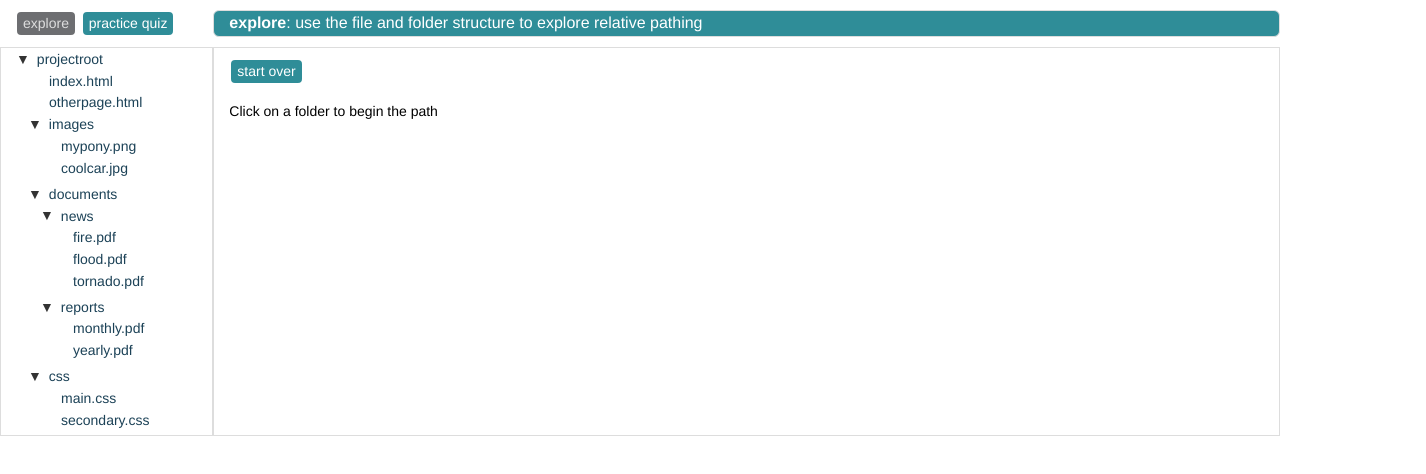
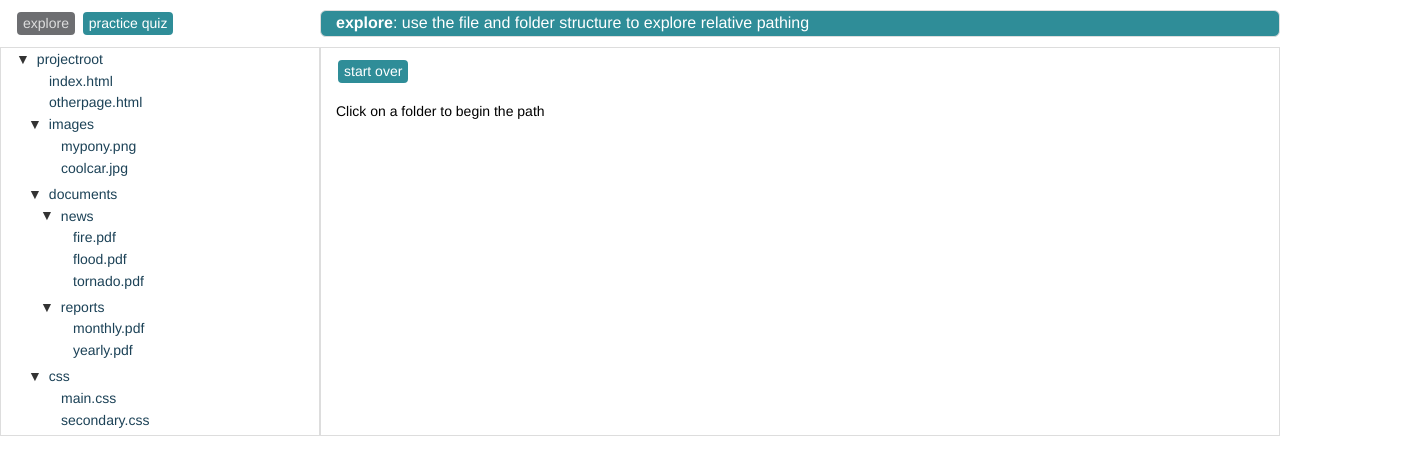
Before and after one commit to ktsanter/webdesign-formative, a plain HTML site: page index.html in a window 1280 px wide. Shown: the whole page, 1426 px wide, since content can reach past the window. Drawn offline with nearby package versions, Linux system fonts and the light colour scheme.

Commit message:
changed size of cols in index

```diff
--- a/index.html
+++ b/index.html
@@ -14,12 +14,12 @@
 <body class="mv-colorscheme">
 	<div id="contents" class='container-fluid'>
     <div class='row'>
-      <div class='controls col col-md-2'>
+      <div class='controls col col-md-3'>
         <button id='btnExplore' class='control-button' title='explore relative pathing'> explore </button>
         <button id='btnQuiz' class='control-button' title='take a practice quiz'> practice quiz </button>
       </div>
 
-      <div id="instructions" class='col col-md-10'>
+      <div id="instructions" class='col col-md-9'>
         <span id='instructions0'>
           <span class='emphasis'>explore</span>: use the file and folder structure to explore relative pathing
         </span>
@@ -30,9 +30,9 @@
     </div>
 
 		<div class='row'>
-			<div id='hierarchy' class='col col-md-2'></div>
+			<div id='hierarchy' class='col col-md-3'></div>
 
-			<div class='col col-md-10'>
+			<div class='col col-md-9'>
         <button id="btnRestartExplore" class='control-button'> start over </button>
         <div id='explore'> </div>
 
```
